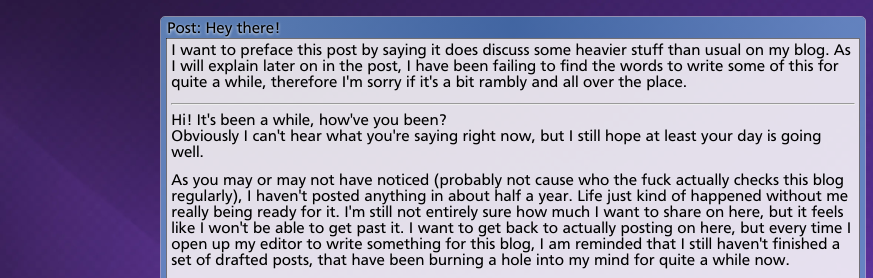
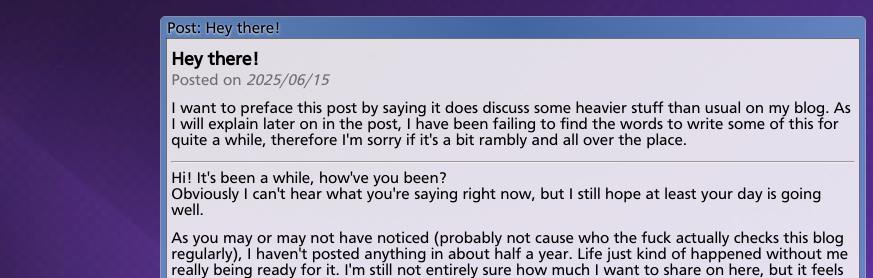
Before and after one commit to kathrindc/blog, an Eleventy site: page posts/hey-there.md in a window 1280 px wide. Shown: the top 278 px of the page, 0-873 px from the left. Built offline with nearby package versions, Linux system fonts and the light colour scheme; Eleventy itself is replaced by a stand-in of ours; files that its build step writes are made by us from their sources.

Commit message:
Add some meta-data to post layout

```diff
--- a/_includes/layouts/post.liquid
+++ b/_includes/layouts/post.liquid
@@ -6,6 +6,10 @@ layout: "base"
     Post: {{ title }}
   </div>
   <div class="box-content">
+    <h3 class="post-title">{{ title }}</h3>
+    <p class="post-meta">
+      Posted on <i title="{{ page.date | toISOString }}">{{ page.date | toDateString }}</i>
+    </p>
     {{ content }}
   </div>
 </article>
--- a/bundle.css
+++ b/bundle.css
@@ -140,6 +140,15 @@ img.webstamp {
   padding: 0.25rem;
 }
 
+article h3.post-title {
+  margin-top: 0.5rem;
+  margin-bottom: 0.25rem;
+}
+
+article p.post-meta {
+  opacity: 50%;
+}
+
 article img {
   max-width: 100%;
 }
--- a/eleventy.config.mjs
+++ b/eleventy.config.mjs
@@ -10,6 +10,7 @@ export default async function(eleventyConfig) {
 	eleventyConfig.addLiquidFilter("toGridStyle", toGridStyle)
 	eleventyConfig.addLiquidFilter("groupPostsByYear", groupPostsByYear)
 	eleventyConfig.addLiquidFilter("toDateString", toDateString)
+	eleventyConfig.addLiquidFilter("toISOString", toISOString)
 
 	// Add files to pass through directly
 	eleventyConfig.addPassthroughCopy("bundle.css")
@@ -84,3 +85,7 @@ function groupPostsByYear(posts) {
 function toDateString(date) {
 	return `${date.getYear() + 1900}/${(date.getMonth() + 1).toString().padStart(2, '0')}/${date.getDate().toString().padStart(2, '0')}`
 }
+
+function toISOString(date) {
+	return date.toISOString()
+}
```
